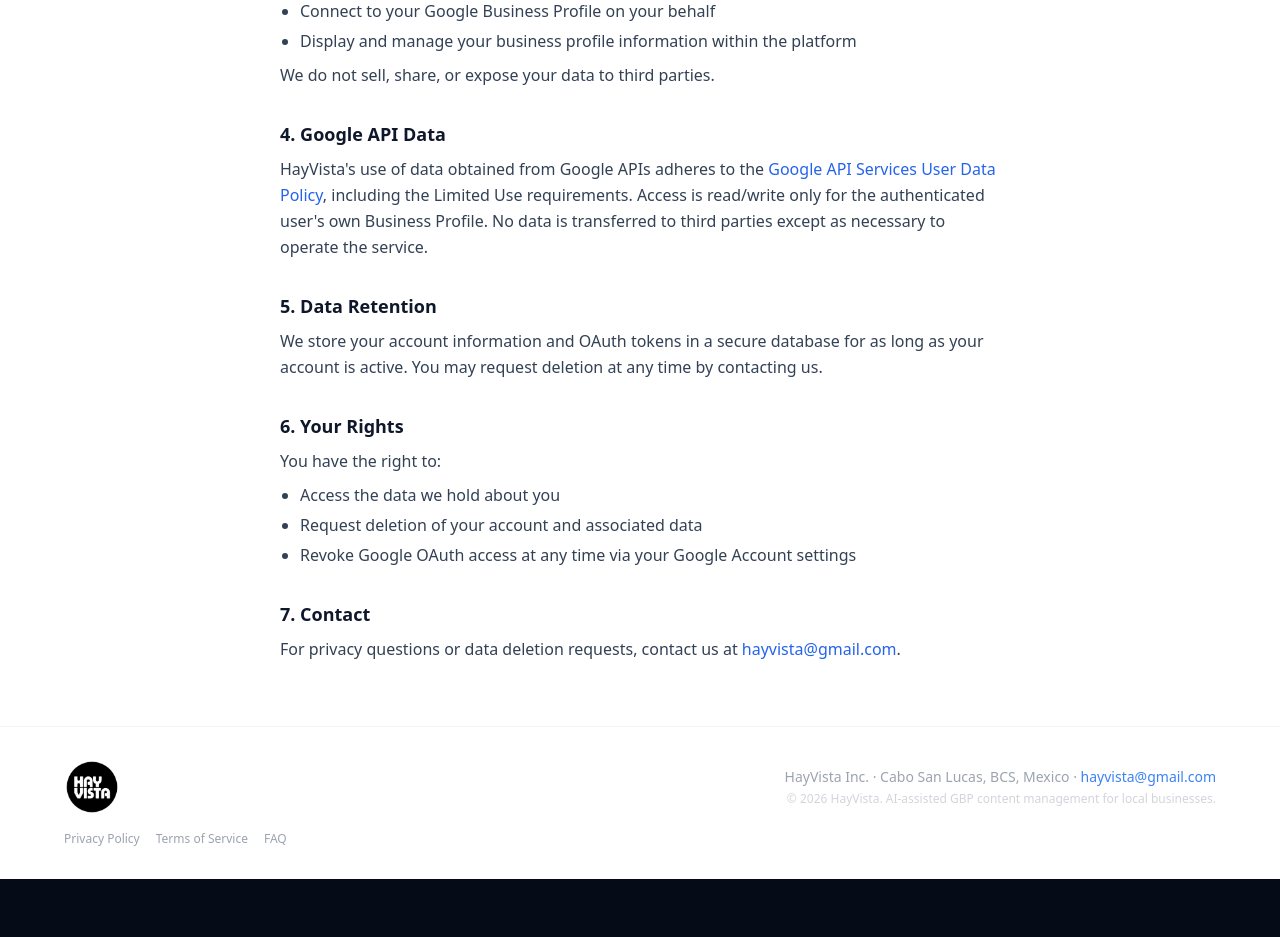
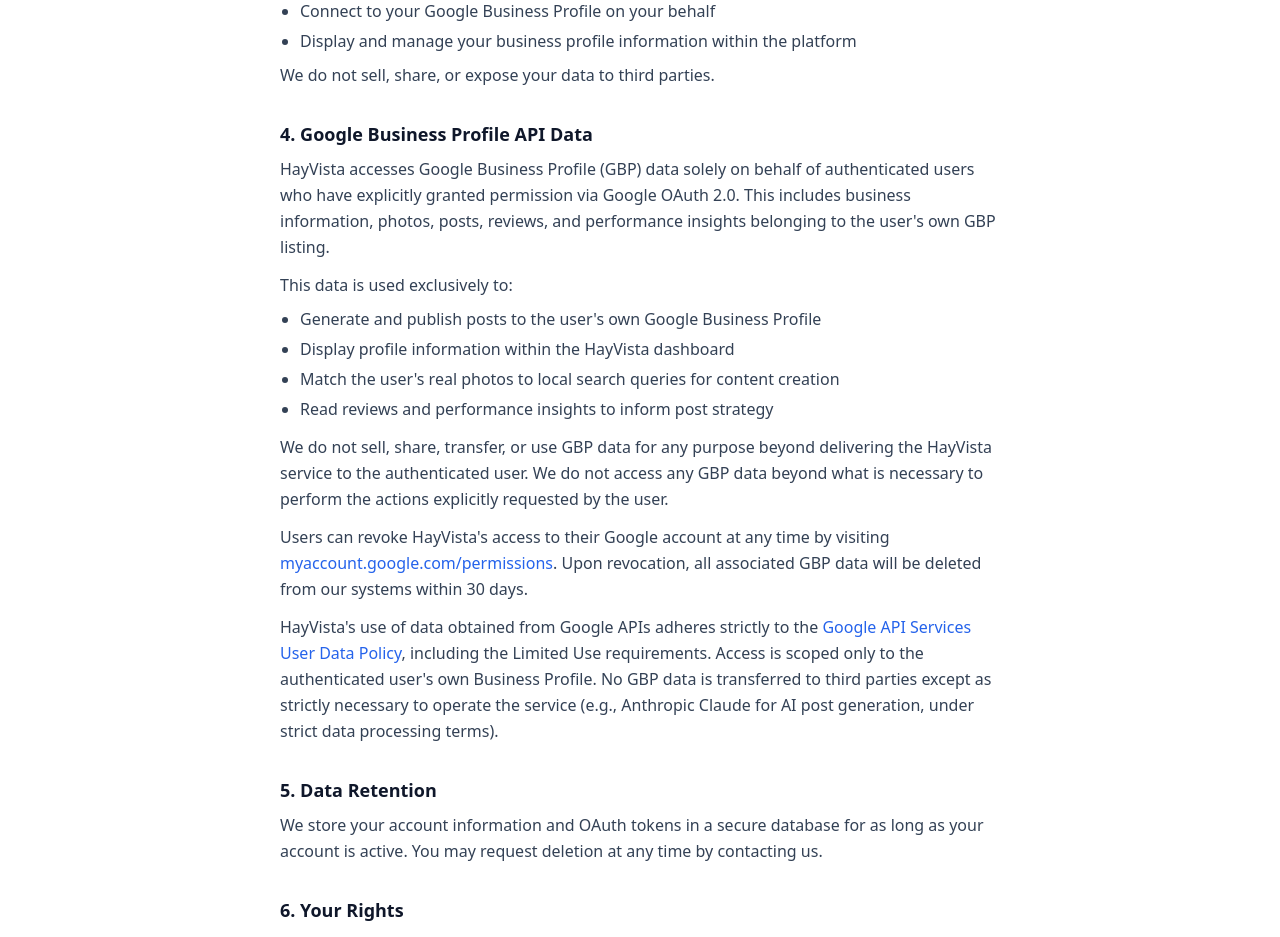
Before and after one commit to edgpac/ranky, a React (Vite) app: page /privacy in a window 1280 px wide. Shown: the part 680-1617 px from the top of the page. Before the commit the page ends 1559 px from the top, so only its background shows below. Built offline with nearby package versions, Linux system fonts and the light colour scheme; no server answers.

Commit message:
docs: expand Privacy Policy section 4 with detailed GBP API data usage

```diff
--- a/src/pages/PrivacyPage.tsx
+++ b/src/pages/PrivacyPage.tsx
@@ -39,9 +39,39 @@ export default function PrivacyPage() {
           </div>
 
           <div>
-            <h2 className="text-lg font-semibold text-slate-900 mb-2">4. Google API Data</h2>
+            <h2 className="text-lg font-semibold text-slate-900 mb-2">4. Google Business Profile API Data</h2>
+            <p className="mb-3">
+              HayVista accesses Google Business Profile (GBP) data solely on behalf of authenticated
+              users who have explicitly granted permission via Google OAuth 2.0. This includes business
+              information, photos, posts, reviews, and performance insights belonging to the user's own
+              GBP listing.
+            </p>
+            <p className="mb-2">This data is used exclusively to:</p>
+            <ul className="list-disc pl-5 mt-2 space-y-1 mb-3">
+              <li>Generate and publish posts to the user's own Google Business Profile</li>
+              <li>Display profile information within the HayVista dashboard</li>
+              <li>Match the user's real photos to local search queries for content creation</li>
+              <li>Read reviews and performance insights to inform post strategy</li>
+            </ul>
+            <p className="mb-3">
+              We do not sell, share, transfer, or use GBP data for any purpose beyond delivering
+              the HayVista service to the authenticated user. We do not access any GBP data beyond
+              what is necessary to perform the actions explicitly requested by the user.
+            </p>
+            <p className="mb-3">
+              Users can revoke HayVista's access to their Google account at any time by visiting{' '}
+              <a
+                href="https://myaccount.google.com/permissions"
+                className="text-blue-600 hover:underline"
+                target="_blank"
+                rel="noopener noreferrer"
+              >
+                myaccount.google.com/permissions
+              </a>
+              . Upon revocation, all associated GBP data will be deleted from our systems within 30 days.
+            </p>
             <p>
-              HayVista's use of data obtained from Google APIs adheres to the{' '}
+              HayVista's use of data obtained from Google APIs adheres strictly to the{' '}
               <a
                 href="https://developers.google.com/terms/api-services-user-data-policy"
                 className="text-blue-600 hover:underline"
@@ -50,9 +80,10 @@ export default function PrivacyPage() {
               >
                 Google API Services User Data Policy
               </a>
-              , including the Limited Use requirements. Access is read/write only for the
-              authenticated user's own Business Profile. No data is transferred to third parties
-              except as necessary to operate the service.
+              , including the Limited Use requirements. Access is scoped only to the authenticated
+              user's own Business Profile. No GBP data is transferred to third parties except as
+              strictly necessary to operate the service (e.g., Anthropic Claude for AI post generation,
+              under strict data processing terms).
             </p>
           </div>
 
```
